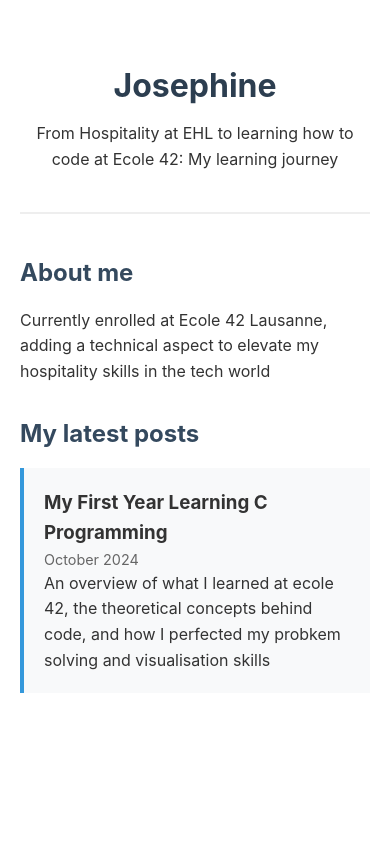
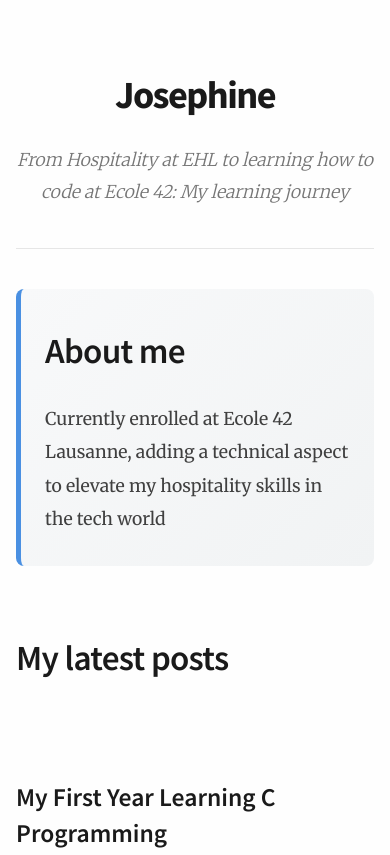
Before and after one commit to jrandetdev/jrandetdev.github.io, a plain HTML site: page index.html in a window 390 px wide. Shown: the top 855 px of the page. Drawn offline with Linux system fonts and the light colour scheme.

Commit message:
css changed

```diff
--- a/style.css
+++ b/style.css
@@ -1,52 +1,207 @@
+/* Import clean, readable fonts */
+@import url('https://fonts.googleapis.com/css2?family=Merriweather:wght@300;400;700&family=Source+Sans+Pro:wght@400;600;700&display=swap');
+
 * {
 	margin: 0;
 	padding: 0;
 	box-sizing: border-box;
 }
 
+/* Medium-style body with reading focus */
 body {
-	font-family: -apple-system, BlinkMacSystemFont, 'Segoe UI', sans-serif;
-	line-height: 1.6;
-	color: #333;
-	max-width: 800px;
+	font-family: 'Merriweather', Georgia, serif; /* Serif for readability like Medium */
+	line-height: 1.8; /* Generous line spacing for reading */
+	color: #292929; /* Softer black, easier on eyes */
+	background-color: #fefefe; /* Warm white background */
+	max-width: 740px; /* Medium's optimal reading width */
 	margin: 0 auto;
-	padding: 20px;
+	padding: 0 20px;
+	font-size: 18px; /* Larger text for comfortable reading */
 }
 
+/* Minimal, elegant header */
 header {
 	text-align: center;
-	margin-bottom: 40px;
-	padding: 40px 0;
-	border-bottom: 2px solid #eee;
+	margin: 80px 0 60px 0;
+	padding-bottom: 40px;
+	border-bottom: 1px solid #e6e6e6;
 }
 
+/* Large, bold name - Medium style */
 h1 {
-	color: #2c3e50;
-	margin-bottom: 10px;
+	font-family: 'Source Sans Pro', sans-serif; /* Sans-serif for headings */
+	color: #1a1a1a;
+	font-size: 3.2rem;
+	font-weight: 700;
+	margin-bottom: 16px;
+	letter-spacing: -0.04em; /* Tight letter spacing */
 }
 
-h2 {
-	color:#34495e;
-	margin: 30px 0 15px 0; /* this is top right bottom left */
+/* Subtitle with personality */
+header p {
+	color: #757575;
+	font-size: 1.2rem;
+	font-weight: 300;
+	font-style: italic; /* Adds elegance */
+	max-width: 500px;
+	margin: 0 auto;
 }
 
-.posts article {
-	margin-bottom: 30px;
-	padding: 20px;
-	border-left: 4px solid #3498db;
-	background: #f8f9fa
+/* Section headings - clean and spaced */
+h2 {
+	font-family: 'Source Sans Pro', sans-serif;
+	color: #1a1a1a;
+	font-size: 2.2rem;
+	font-weight: 600;
+	margin: 60px 0 30px 0;
+	letter-spacing: -0.02em;
 }
 
-.date {
-	color: #666;
-	font-size: 0.9em;
+/* About section - highlighted but subtle */
+.about {
+	background: linear-gradient(135deg, #f8f9fa 0%, #f1f3f4 100%);
+	padding: 50px 40px;
+	margin: 40px 0;
+	border-radius: 8px;
+	border-left: 5px solid #4a90e2; /* Your accent color */
 }
 
+.about h2 {
+	margin-top: 0;
+	margin-bottom: 20px;
+}
+
+.about p {
+	font-size: 1.1rem;
+	color: #404040;
+	line-height: 1.9;
+}
+
+/* Article cards - Medium style */
+.posts article {
+	margin: 50px 0;
+	padding: 40px 0;
+	border-bottom: 1px solid #e6e6e6;
+	transition: all 0.3s ease;
+}
+
+.posts article:last-child {
+	border-bottom: none;
+}
+
+/* Article titles - prominent but not overwhelming */
+.posts article h3 {
+	font-family: 'Source Sans Pro', sans-serif;
+	font-size: 2rem;
+	font-weight: 600;
+	line-height: 1.4;
+	margin-bottom: 12px;
+	color: #1a1a1a;
+}
+
+/* Date styling - Medium inspired */
+.date {
+	color: #999;
+	font-size: 0.9rem;
+	font-weight: 400;
+	margin-bottom: 16px;
+	text-transform: none; /* Keep it natural */
+	letter-spacing: 0;
+}
+
+/* Article preview text */
+.posts article p:not(.date) {
+	color: #666;
+	font-size: 1rem;
+	line-height: 1.7;
+	margin-bottom: 16px;
+}
+
+/* Links - subtle and professional */
 a {
-	color: #3498db;
-	text-decoration: none; /*removes underline which is not nice*/
+	color: #4a90e2;
+	text-decoration: none;
+	border-bottom: 1px solid transparent;
+	transition: all 0.2s ease;
 }
 
 a:hover {
-	text-decoration: underline;  /* Adds underline on hover */
+	color: #357abd;
+	border-bottom-color: #357abd;
 }
+
+/* Image container for your iPad drawings */
+.article-image {
+	width: 100%;
+	margin: 40px 0;
+	text-align: center;
+}
+
+.article-image img {
+	max-width: 100%;
+	height: auto;
+	border-radius: 8px;
+	box-shadow: 0 4px 20px rgba(0,0,0,0.1);
+}
+
+.image-caption {
+	font-size: 0.9rem;
+	color: #999;
+	font-style: italic;
+	margin-top: 12px;
+	text-align: center;
+}
+
+/* Reading progress indicator (optional) */
+.reading-progress {
+	position: fixed;
+	top: 0;
+	left: 0;
+	width: 100%;
+	height: 3px;
+	background: #4a90e2;
+	transform-origin: left;
+	z-index: 1000;
+}
+
+/* Mobile responsive */
+@media (max-width: 768px) {
+	body {
+		font-size: 16px;
+		padding: 0 16px;
+	}
+
+	header {
+		margin: 60px 0 40px 0;
+	}
+
+	h1 {
+		font-size: 2.4rem;
+	}
+
+	header p {
+		font-size: 1.1rem;
+	}
+
+	.about {
+		padding: 30px 24px;
+		margin: 30px 0;
+	}
+
+	.posts article h3 {
+		font-size: 1.6rem;
+	}
+}
+
+/* Print styles for your articles */
+@media print {
+	header, .posts {
+		display: none;
+	}
+
+	body {
+		max-width: none;
+		font-size: 12pt;
+		line-height: 1.6;
+	}
+}
```
